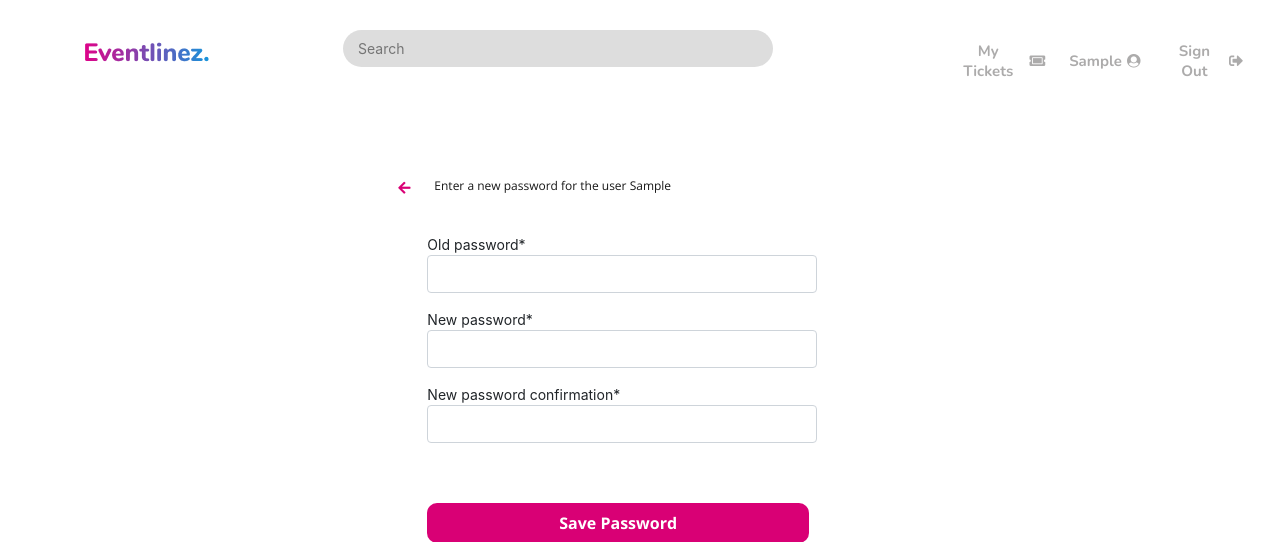
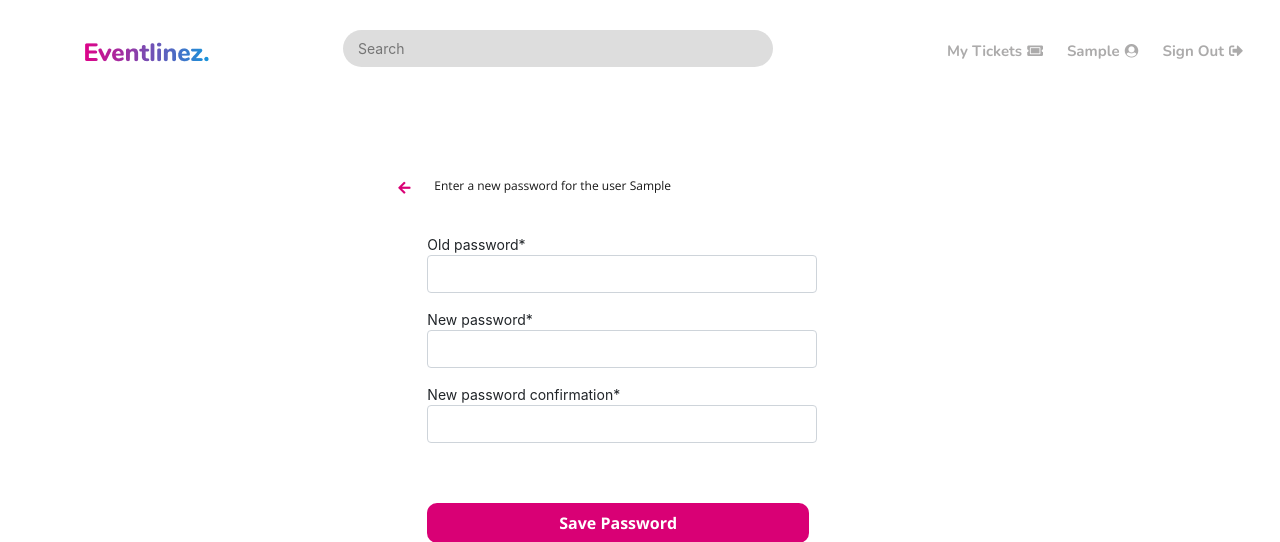
Before and after one commit to rtexerinha/eventlinez, a Django app: page /customer/reset_password/ in a window 1280 px wide. Shown: the top 542 px of the page. Run offline with Django 3.2, Linux system fonts and the light colour scheme; the visitor is signed in with stand-in values (Sample User, id 1); data that the repository does not hold is empty; parts of the project's set-up code (start-up, migrations or seed data) failed here and were passed over; some libraries are stand-ins or nearby versions.

Commit message:
Resolvendo bug quando o nome do customer é grande no navbar

```diff
--- a/static/css/navbar.css
+++ b/static/css/navbar.css
@@ -21,9 +21,10 @@
 .header-right-log{
     position:relative;
     float: right;
-    width: 315px;
+    width: 350px;
     margin-top: -40px;
     display: flex;
+    justify-content: flex-end;
   }
 
 @media (min-width: 770px) and (max-width:800px){
```
